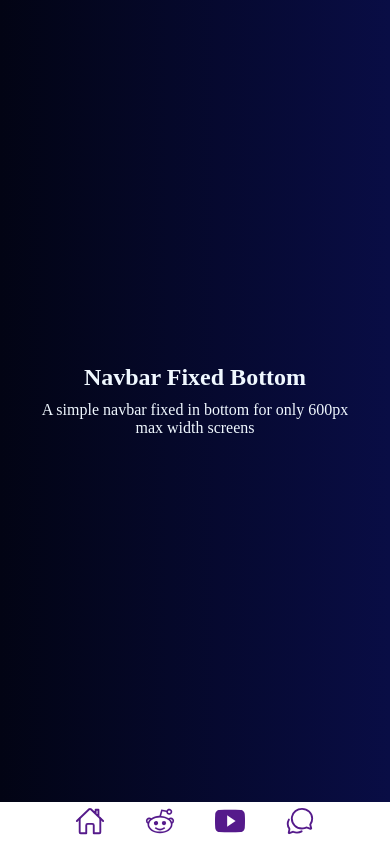
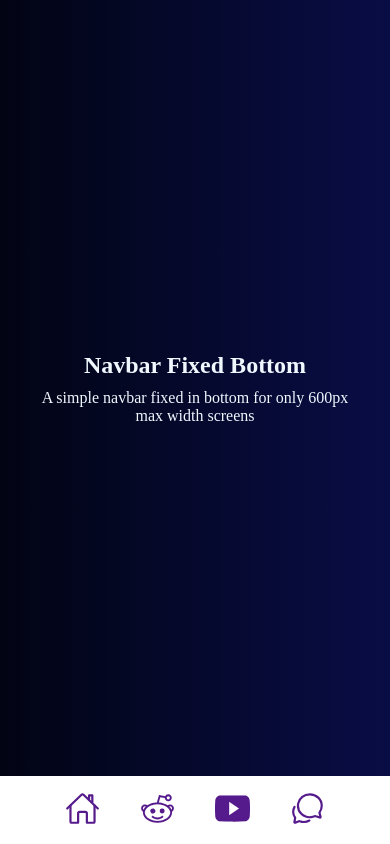
Before and after one commit to Andrewdev21/Mobiles-Bottom-Nav, a plain HTML site: page index.html in a window 390 px wide. Drawn offline with nearby package versions, Linux system fonts and the light colour scheme.

Commit message:
test
8vh

```diff
--- a/style.css
+++ b/style.css
@@ -33,7 +33,7 @@ p {
     flex-direction: row;
     align-items: center;
     justify-content: center;
-    height: 5vh;
+    height: 8vh;
 }
 
 .nav-mobile nav a {
@@ -52,7 +52,7 @@ p {
 
 
 .nav-mobile ion-icon {
-    font-size: 30px;
+    font-size: 35px;
 }
 
 
@@ -75,7 +75,7 @@ p {
     flex-direction: column;
     align-items: center;
     justify-content: center;
-    height: 95vh;
+    height: 92vh;
     padding: 40px;
     background: rgb(2,4,20);
 background: linear-gradient(90deg, rgba(2,4,20,1) 0%, rgba(9,13,69,1) 100%);
```
